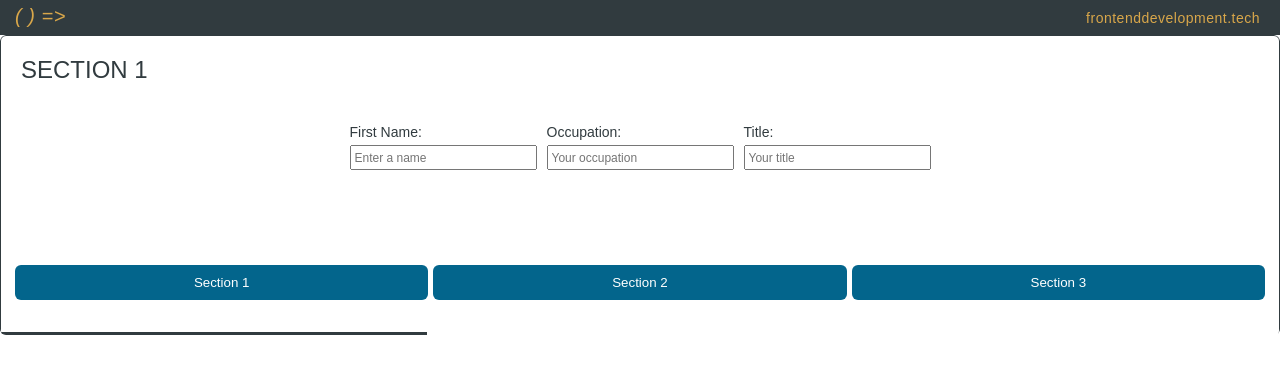
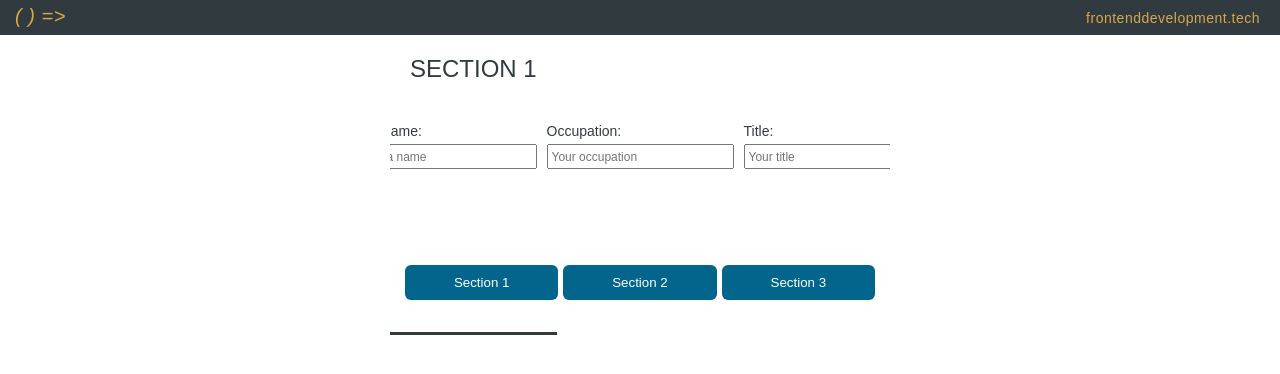
Before and after one commit to eastcoastdeveloper/in-page-navigation, an Angular app: page / in a window 1280 px wide. Shown: the top 374 px of the page. Built offline with nearby package versions, Linux system fonts and the light colour scheme.

Commit message:
1 file modified

```diff
--- a/src/app/app.component.scss
+++ b/src/app/app.component.scss
@@ -1,9 +1,10 @@
 #module-name {
   height: 300px;
-  border-radius: 6px;
   position: relative;
   font-family: sans-serif;
   overflow: hidden;
+  max-width: 500px;
+  margin: 0 auto;
 
   #indicator {
     background-color: #313b3f;
@@ -15,9 +16,6 @@
 
   section {
     height: 100%;
-    background-color: #FFFFFF;
-    border: 1px solid #313b3f;
-    border-radius: 6px;
 
     > div {
       font-size: 1.5em;
```
